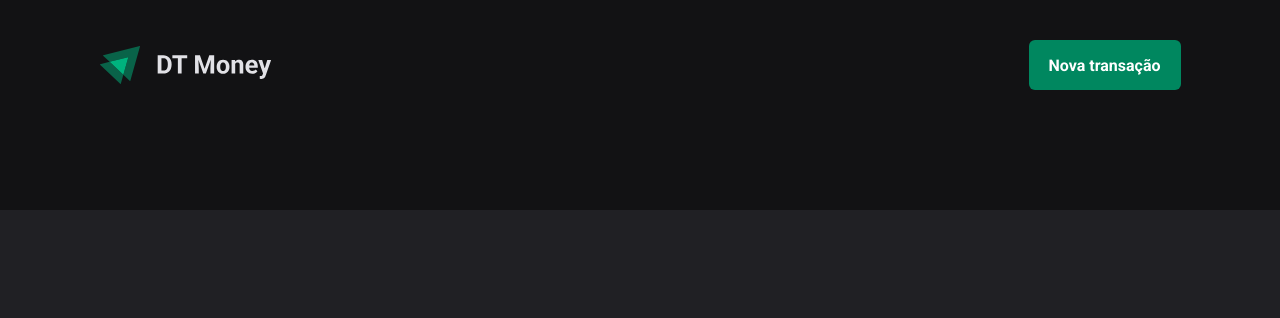
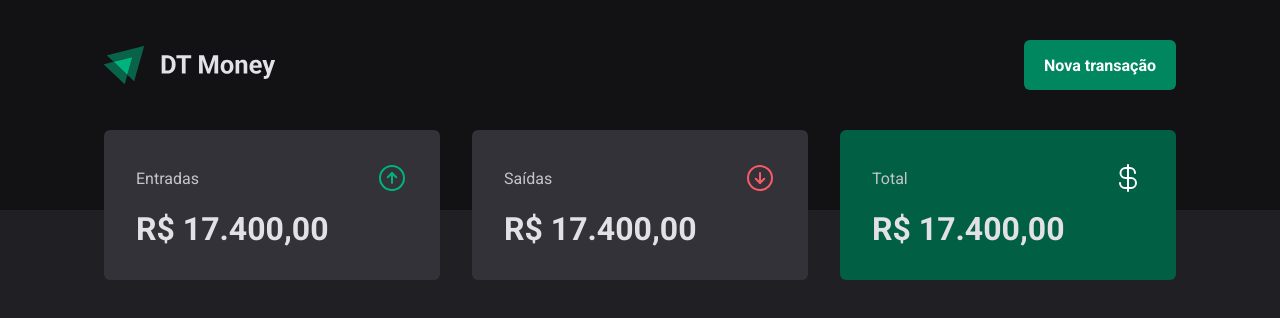
Before and after one commit to victor-ferreira95/dt-money, a React (Vite) app: page / in a window 1280 px wide. Shown: the top 318 px of the page. Built offline with nearby package versions, Linux system fonts and the light colour scheme.

Commit message:
feat: component summary

```diff
--- a/package.json
+++ b/package.json
@@ -10,6 +10,7 @@
     "preview": "vite preview"
   },
   "dependencies": {
+    "phosphor-react": "^1.4.1",
     "react": "^18.2.0",
     "react-dom": "^18.2.0",
     "styled-components": "^6.1.8"
--- a/src/components/Header/styles.ts
+++ b/src/components/Header/styles.ts
@@ -6,7 +6,7 @@
 `
 export const HeaderContent = styled.div`
     width: 100%;
-    max-width: 1129px;
+    max-width: 1120px;
     margin: 0 auto;
     padding: 0 1.5rem;
 
--- /dev/null
+++ b/src/components/Summary/index.tsx
@@ -0,0 +1,38 @@
+import { SummaryCard, SummaryContainer } from "./styles";
+import { ArrowCircleUp, ArrowCircleDown, CurrencyDollar } from "phosphor-react"
+
+export function Summary() {
+    return (
+        <SummaryContainer>
+            <SummaryCard>
+                <header>
+                    <span>
+                        Entradas
+                    </span>
+                    <ArrowCircleUp size={32} color="#00B37E" />
+                </header>
+                <strong>R$ 17.400,00</strong>
+            </SummaryCard>
+
+            <SummaryCard>
+                <header>
+                    <span>
+                        Saídas
+                    </span>
+                    <ArrowCircleDown size={32} color="#f75a68" />
+                </header>
+                <strong>R$ 17.400,00</strong>
+            </SummaryCard>
+
+            <SummaryCard variants="green">
+                <header>
+                    <span>
+                        Total
+                    </span>
+                    <CurrencyDollar size={32} color="#fff" />
+                </header>
+                <strong>R$ 17.400,00</strong>
+            </SummaryCard>
+        </SummaryContainer>
+    )
+}
--- /dev/null
+++ b/src/components/Summary/styles.ts
@@ -0,0 +1,40 @@
+import styled, { css } from "styled-components";
+
+export const SummaryContainer = styled.section`
+    width: 100%;
+    max-width: 1120px;
+    margin: 0 auto;
+    padding: 0 1.5rem;
+
+    display: grid;
+    grid-template-columns: repeat(3, 1fr);
+    gap: 2rem;
+
+    margin-top: -5rem;
+`
+interface SummaryCardProps {
+    variants?: "green"
+}
+
+export const SummaryCard = styled.div<SummaryCardProps>`
+    background: ${props => props.theme[`gray-600`]};
+    border-radius: 6px;
+    padding: 2rem;
+
+    header {
+        display: flex;
+        align-items: center;
+        justify-content: space-between;
+        color: ${props => props.theme[`gray-300`]};
+    }
+
+    strong {
+        display: block;
+        margin-top: 1rem;
+        font-size: 2rem;
+    }
+
+    ${props => props.variants === "green" && css`
+        background: ${props.theme[`green-700`]};
+    `}
+`
--- a/src/pages/Transactions/index.tsx
+++ b/src/pages/Transactions/index.tsx
@@ -1,9 +1,11 @@
 import { Header } from "../../components/Header";
+import { Summary } from "../../components/Summary";
 
 export function Transactions() {
     return (
         <div>
             <Header />
+            <Summary />
         </div>
     )
 }
```
Also changed, not shown: 1 other file (tests, documents, lock files or other folders).
